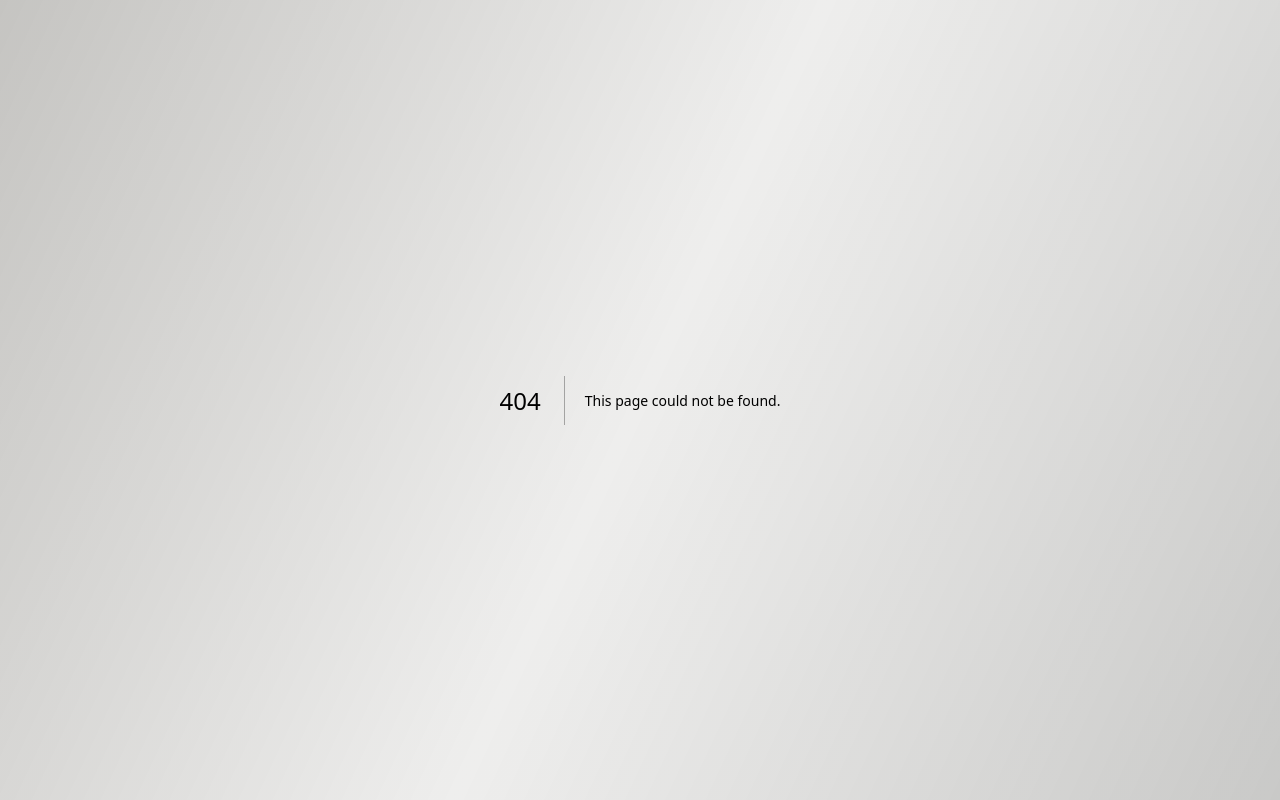
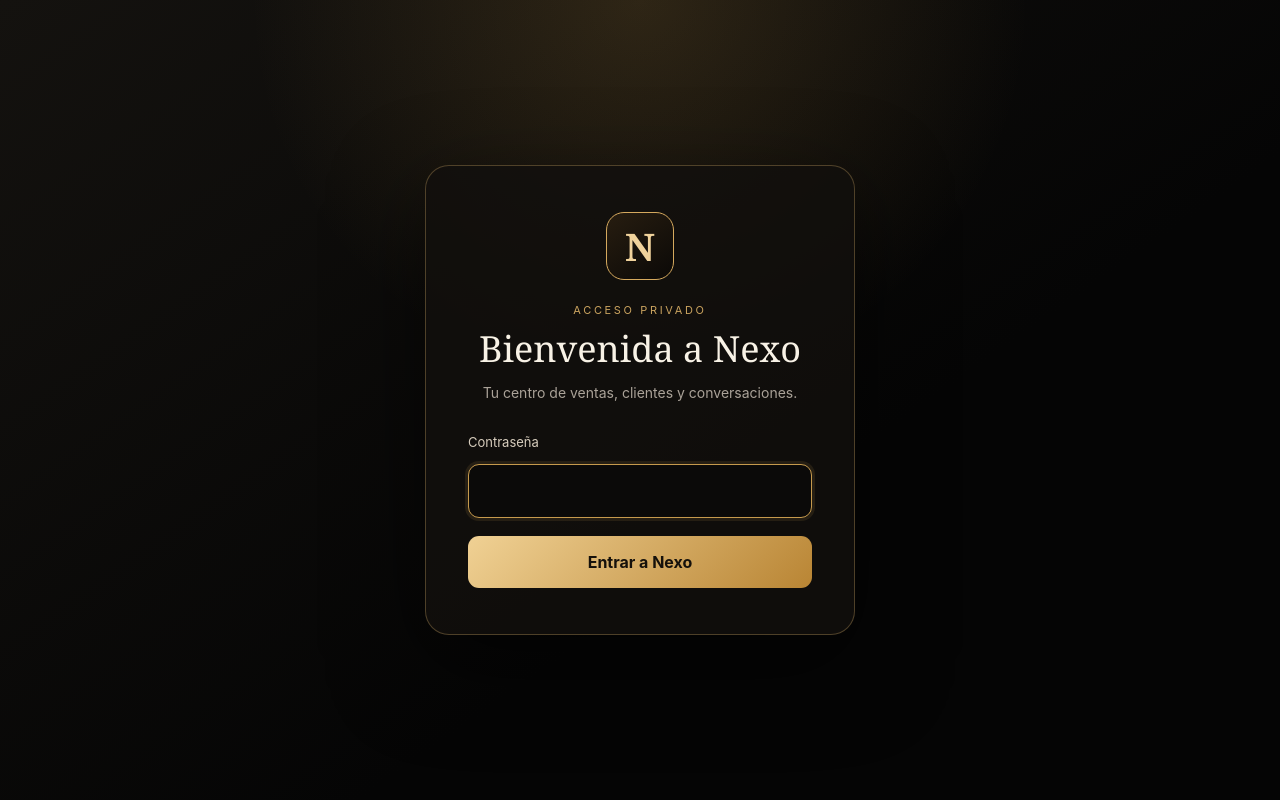
Before and after one commit to lorenasifuentes2020-cloud/Constestador, a Next.js app: page /login in a window 1280 px wide. Before the commit this address had no page. Built offline with nearby package versions, Linux system fonts and the light colour scheme.

Commit message:
Add secure Cloudflare login for Nexo

```diff
--- /dev/null
+++ b/app/api/auth/login/route.ts
@@ -0,0 +1,32 @@
+import { env } from "cloudflare:workers";
+import { createSessionToken, safeRelativeReturnPath, SESSION_COOKIE } from "../../../chatgpt-auth";
+
+export const dynamic = "force-dynamic";
+
+export async function POST(request: Request) {
+  if (!env.NEXO_ADMIN_PASSWORD) {
+    return Response.json({ error: "El acceso todavía no está configurado en Cloudflare." }, { status: 503 });
+  }
+  const body = (await request.json().catch(() => null)) as { password?: unknown; returnTo?: unknown } | null;
+  const password = typeof body?.password === "string" ? body.password : "";
+  if (!(await sameSecret(password, env.NEXO_ADMIN_PASSWORD))) {
+    return Response.json({ error: "Contraseña incorrecta." }, { status: 401 });
+  }
+  const token = await createSessionToken(env.NEXO_ADMIN_PASSWORD);
+  const returnTo = safeRelativeReturnPath(typeof body?.returnTo === "string" ? body.returnTo : "/");
+  return Response.json({ ok: true, returnTo }, { headers: {
+    "Cache-Control": "no-store",
+    "Set-Cookie": `${SESSION_COOKIE}=${encodeURIComponent(token)}; Path=/; HttpOnly; Secure; SameSite=Lax; Max-Age=604800`,
+  } });
+}
+
+async function sameSecret(a: string, b: string): Promise<boolean> {
+  const [left, right] = await Promise.all([digest(a), digest(b)]);
+  let difference = 0;
+  for (let index = 0; index < left.length; index += 1) difference |= left[index] ^ right[index];
+  return difference === 0;
+}
+
+async function digest(value: string): Promise<Uint8Array> {
+  return new Uint8Array(await crypto.subtle.digest("SHA-256", new TextEncoder().encode(value)));
+}
--- /dev/null
+++ b/app/api/auth/logout/route.ts
@@ -0,0 +1,9 @@
+import { safeRelativeReturnPath, SESSION_COOKIE } from "../../../chatgpt-auth";
+
+export async function GET(request: Request) {
+  const url = new URL(request.url);
+  return new Response(null, { status: 303, headers: {
+    Location: safeRelativeReturnPath(url.searchParams.get("return_to")),
+    "Set-Cookie": `${SESSION_COOKIE}=; Path=/; HttpOnly; Secure; SameSite=Lax; Max-Age=0`,
+  } });
+}
--- a/app/chatgpt-auth.ts
+++ b/app/chatgpt-auth.ts
@@ -1,3 +1,4 @@
+import { env } from "cloudflare:workers";
 import { headers } from "next/headers";
 import { redirect } from "next/navigation";
 
@@ -11,80 +12,109 @@ export type ChatGPTUser = {
 const USER_ID_HEADER = "oai-authenticated-user-id";
 const USER_EMAIL_HEADER = "oai-authenticated-user-email";
 const USER_FULL_NAME_HEADER = "oai-authenticated-user-full-name";
-const USER_FULL_NAME_ENCODING_HEADER =
-  "oai-authenticated-user-full-name-encoding";
+const USER_FULL_NAME_ENCODING_HEADER = "oai-authenticated-user-full-name-encoding";
 const PERCENT_ENCODED_UTF8 = "percent-encoded-utf-8";
-const SIGN_IN_PATH = "/signin-with-chatgpt";
-const SIGN_OUT_PATH = "/signout-with-chatgpt";
-const CALLBACK_PATH = "/callback";
+export const SESSION_COOKIE = "nexo_session";
+const SESSION_DAYS = 7;
 
 export async function getChatGPTUser(): Promise<ChatGPTUser | null> {
   const requestHeaders = await headers();
   const userId = requestHeaders.get(USER_ID_HEADER);
   const email = requestHeaders.get(USER_EMAIL_HEADER);
-  if (!userId || !email) return null;
-
-  const encodedFullName = requestHeaders.get(USER_FULL_NAME_HEADER);
-  const fullName =
-    encodedFullName &&
-    requestHeaders.get(USER_FULL_NAME_ENCODING_HEADER) === PERCENT_ENCODED_UTF8
+  if (userId && email) {
+    const encodedFullName = requestHeaders.get(USER_FULL_NAME_HEADER);
+    const fullName = encodedFullName && requestHeaders.get(USER_FULL_NAME_ENCODING_HEADER) === PERCENT_ENCODED_UTF8
       ? safeDecodeURIComponent(encodedFullName)
       : null;
+    return { userId, displayName: fullName ?? email, email, fullName };
+  }
 
+  const token = cookieValue(requestHeaders.get("cookie"), SESSION_COOKIE);
+  if (!token || !env.NEXO_ADMIN_PASSWORD) return null;
+  if (!(await verifySessionToken(token, env.NEXO_ADMIN_PASSWORD))) return null;
+  const adminEmail = env.NEXO_ADMIN_EMAIL || "nicolchauca@gmail.com";
   return {
-    userId,
-    displayName: fullName ?? email,
-    email,
-    fullName,
+    userId: env.NEXO_OWNER_ID || "nexo-owner",
+    displayName: "Nexo Ventas Hábitos",
+    email: adminEmail,
+    fullName: "Nexo Ventas Hábitos",
   };
 }
 
-export async function requireChatGPTUser(
-  returnTo: string,
-): Promise<ChatGPTUser> {
+export async function requireChatGPTUser(returnTo: string): Promise<ChatGPTUser> {
   const user = await getChatGPTUser();
   if (user) return user;
-
   redirect(chatGPTSignInPath(returnTo));
 }
 
 export function chatGPTSignInPath(returnTo: string): string {
-  const safeReturnTo = safeRelativeReturnPath(returnTo);
-  return `${SIGN_IN_PATH}?return_to=${encodeURIComponent(safeReturnTo)}`;
+  return `/login?return_to=${encodeURIComponent(safeRelativeReturnPath(returnTo))}`;
 }
 
 export function chatGPTSignOutPath(returnTo = "/"): string {
-  const safeReturnTo = safeRelativeReturnPath(returnTo);
-  return `${SIGN_OUT_PATH}?return_to=${encodeURIComponent(safeReturnTo)}`;
+  return `/api/auth/logout?return_to=${encodeURIComponent(safeRelativeReturnPath(returnTo))}`;
 }
 
-function safeRelativeReturnPath(value: string): string {
-  if (!value.startsWith("/") || value.startsWith("//")) return "/";
+export async function createSessionToken(secret: string): Promise<string> {
+  const expires = Math.floor(Date.now() / 1000) + SESSION_DAYS * 24 * 60 * 60;
+  const payload = `v1.${expires}`;
+  return `${payload}.${await sign(payload, secret)}`;
+}
 
-  let url: URL;
+export async function verifySessionToken(token: string, secret: string): Promise<boolean> {
+  const [version, rawExpires, signature, extra] = token.split(".");
+  if (version !== "v1" || !rawExpires || !signature || extra) return false;
+  const expires = Number(rawExpires);
+  if (!Number.isSafeInteger(expires) || expires <= Math.floor(Date.now() / 1000)) return false;
+  const expected = await sign(`${version}.${rawExpires}`, secret);
+  return timingSafeEqual(signature, expected);
+}
+
+export function safeRelativeReturnPath(value: string | null | undefined): string {
+  if (!value || !value.startsWith("/") || value.startsWith("//")) return "/";
   try {
-    url = new URL(value, "https://app.local");
+    const url = new URL(value, "https://app.local");
+    if (url.origin !== "https://app.local" || url.pathname.startsWith("/api/auth")) return "/";
+    return `${url.pathname}${url.search}${url.hash}`;
   } catch {
     return "/";
   }
-  if (url.origin !== "https://app.local") return "/";
-  if (isReservedAuthPath(url.pathname)) return "/";
-
-  return `${url.pathname}${url.search}${url.hash}`;
 }
 
-function isReservedAuthPath(pathname: string): boolean {
-  return (
-    pathname === SIGN_IN_PATH ||
-    pathname === SIGN_OUT_PATH ||
-    pathname === CALLBACK_PATH
+function cookieValue(header: string | null, name: string): string | null {
+  if (!header) return null;
+  for (const item of header.split(";")) {
+    const [rawName, ...rawValue] = item.trim().split("=");
+    if (rawName === name) return decodeURIComponent(rawValue.join("="));
+  }
+  return null;
+}
+
+async function sign(value: string, secret: string): Promise<string> {
+  const key = await crypto.subtle.importKey(
+    "raw",
+    new TextEncoder().encode(secret),
+    { name: "HMAC", hash: "SHA-256" },
+    false,
+    ["sign"],
   );
+  const signature = await crypto.subtle.sign("HMAC", key, new TextEncoder().encode(value));
+  return bytesToBase64Url(new Uint8Array(signature));
+}
+
+function bytesToBase64Url(bytes: Uint8Array): string {
+  let binary = "";
+  for (const byte of bytes) binary += String.fromCharCode(byte);
+  return btoa(binary).replace(/\+/g, "-").replace(/\//g, "_").replace(/=+$/, "");
+}
+
+function timingSafeEqual(a: string, b: string): boolean {
+  if (a.length !== b.length) return false;
+  let difference = 0;
+  for (let index = 0; index < a.length; index += 1) difference |= a.charCodeAt(index) ^ b.charCodeAt(index);
+  return difference === 0;
 }
 
 function safeDecodeURIComponent(value: string): string | null {
-  try {
-    return decodeURIComponent(value);
-  } catch {
-    return null;
-  }
+  try { return decodeURIComponent(value); } catch { return null; }
 }
--- /dev/null
+++ b/app/login/login-form.tsx
@@ -0,0 +1,27 @@
+"use client";
+
+import { FormEvent, useState } from "react";
+import styles from "./login.module.css";
+
+export default function LoginForm({ returnTo }: { returnTo: string }) {
+  const [error, setError] = useState("");
+  const [loading, setLoading] = useState(false);
+  async function submit(event: FormEvent<HTMLFormElement>) {
+    event.preventDefault(); setError(""); setLoading(true);
+    const form = new FormData(event.currentTarget);
+    try {
+      const response = await fetch("/api/auth/login", { method: "POST", headers: { "Content-Type": "application/json" }, body: JSON.stringify({ password: form.get("password"), returnTo }) });
+      const data = (await response.json()) as { error?: string; returnTo?: string };
+      if (!response.ok) throw new Error(data.error || "No se pudo iniciar sesión.");
+      window.location.assign(data.returnTo || "/");
+    } catch (problem) {
+      setError(problem instanceof Error ? problem.message : "No se pudo iniciar sesión."); setLoading(false);
+    }
+  }
+  return <form onSubmit={submit} className={styles.form}>
+    <label htmlFor="password">Contraseña</label>
+    <input id="password" name="password" type="password" autoComplete="current-password" required autoFocus />
+    {error ? <p className={styles.error}>{error}</p> : null}
+    <button type="submit" disabled={loading}>{loading ? "Ingresando…" : "Entrar a Nexo"}</button>
+  </form>;
+}
--- /dev/null
+++ b/app/login/login.module.css
@@ -0,0 +1,14 @@
+.page { min-height: 100vh; display: grid; place-items: center; padding: 24px; color: #f8f2e6; background: radial-gradient(circle at 50% 0%, rgba(197,151,71,.18), transparent 38%), linear-gradient(145deg,#14120f,#050505 62%); }
+.card { width: min(100%,430px); padding: 46px 42px; border: 1px solid rgba(211,172,102,.32); border-radius: 24px; text-align: center; background: rgba(18,16,13,.86); box-shadow: 0 30px 90px rgba(0,0,0,.55); }
+.mark { width: 68px; height: 68px; margin: 0 auto 22px; display: grid; place-items: center; border: 1px solid #d5a95e; border-radius: 18px; color: #f1d39c; font: 700 38px/1 Georgia,serif; background: linear-gradient(145deg,#271d10,#0b0907); }
+.eyebrow { margin: 0 0 10px; color: #caa35f; font-size: 11px; letter-spacing: .24em; }
+.card h1 { margin: 0; font: 500 36px/1.1 Georgia,serif; }
+.copy { margin: 14px 0 30px; color: #aaa298; font-size: 14px; }
+.form { display: grid; gap: 11px; text-align: left; }
+.form label { color: #d7cdbd; font-size: 13px; }
+.form input { width: 100%; padding: 14px 15px; border: 1px solid #3f372d; border-radius: 11px; outline: none; color: white; background: #0b0a09; }
+.form input:focus { border-color: #c69a4d; box-shadow: 0 0 0 3px rgba(198,154,77,.12); }
+.form button { margin-top: 7px; padding: 14px; border: 0; border-radius: 11px; color: #15110b; font-weight: 700; cursor: pointer; background: linear-gradient(135deg,#f0d194,#b98534); }
+.form button:disabled { cursor: wait; opacity: .65; }
+.error { margin: 0; color: #ff9b91; font-size: 13px; }
+@media (max-width:520px) { .card { padding: 38px 24px; } .card h1 { font-size: 31px; } }
--- /dev/null
+++ b/app/login/page.tsx
@@ -0,0 +1,19 @@
+import { redirect } from "next/navigation";
+import { getChatGPTUser, safeRelativeReturnPath } from "../chatgpt-auth";
+import LoginForm from "./login-form";
+import styles from "./login.module.css";
+
+export const dynamic = "force-dynamic";
+
+export default async function LoginPage({ searchParams }: { searchParams: Promise<{ return_to?: string }> }) {
+  const params = await searchParams;
+  const returnTo = safeRelativeReturnPath(params.return_to);
+  if (await getChatGPTUser()) redirect(returnTo);
+  return <main className={styles.page}><section className={styles.card}>
+    <div className={styles.mark}>N</div>
+    <p className={styles.eyebrow}>ACCESO PRIVADO</p>
+    <h1>Bienvenida a Nexo</h1>
+    <p className={styles.copy}>Tu centro de ventas, clientes y conversaciones.</p>
+    <LoginForm returnTo={returnTo} />
+  </section></main>;
+}
--- a/cloudflare-env.d.ts
+++ b/cloudflare-env.d.ts
@@ -12,5 +12,8 @@ declare namespace Cloudflare {
     WHATSAPP_APP_SECRET?: string;
     WHATSAPP_VERIFY_TOKEN?: string;
     WHATSAPP_GRAPH_VERSION?: string;
+    NEXO_ADMIN_PASSWORD?: string;
+    NEXO_ADMIN_EMAIL?: string;
+    NEXO_OWNER_ID?: string;
   }
 }
```
